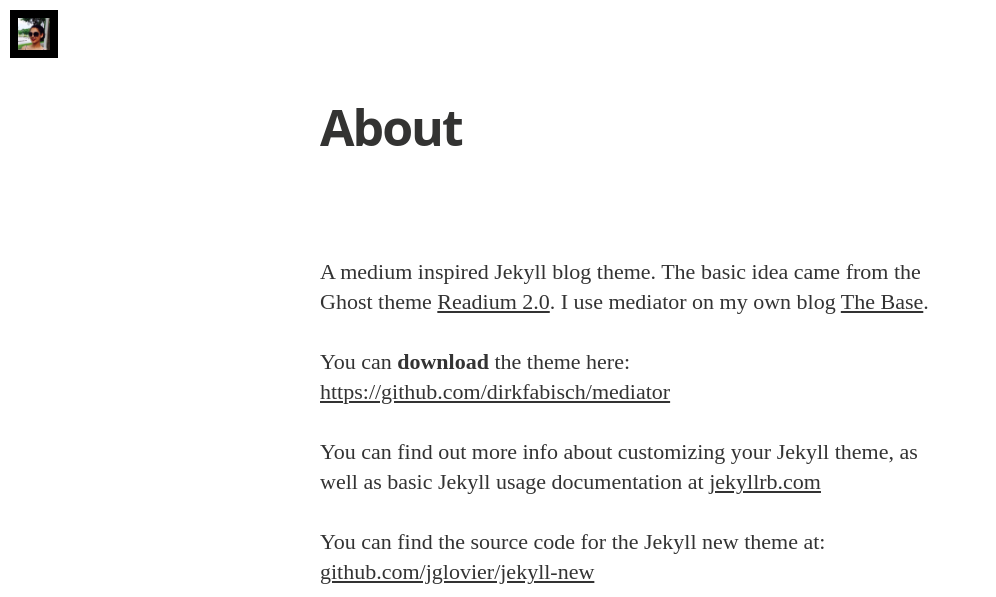
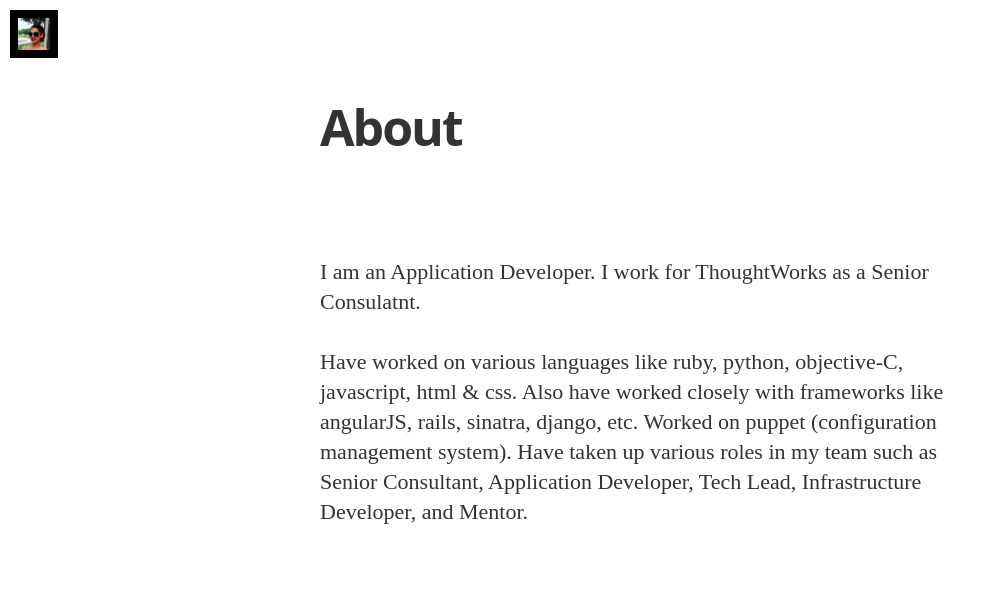
Before and after one commit to singhgarima/garimasingh.github.io, a Jekyll site: the page built from about.md, in a window 1280 px wide, cut to the strip 0-597 px from the top of the page. Shown: the whole strip, without its empty margins (0-996 px from the left). Built offline with Jekyll 4.4.1, drawn with Linux system fonts in a browser that asks for light colours; nearby versions of some CDN libraries; some web fonts are replaced; Markdown is read by kramdown in place of the engine named in the settings; some of the changed text lies outside the part shown.

Commit message:
Adding about section

```diff
--- a/about.md
+++ b/about.md
@@ -3,15 +3,9 @@
 title: About
 permalink: /about/
 ---
+I am an Application Developer. I work for ThoughtWorks as a Senior Consulatnt.
 
-A medium inspired Jekyll blog theme. The basic idea came from the Ghost theme
-[Readium 2.0](http://www.svenread.com/readium-ghost-theme/). I use mediator on my own blog [The Base](blog.base68.com).
-
-You can **download** the theme here:
-[https://github.com/dirkfabisch/mediator](https://github.com/dirkfabisch/mediator)
-
-You can find out more info about customizing your Jekyll theme, as well as basic Jekyll usage documentation at [jekyllrb.com](http://jekyllrb.com/)
-
-You can find the source code for the Jekyll new theme at: [github.com/jglovier/jekyll-new](https://github.com/jglovier/jekyll-new)
-
-You can find the source code for Jekyll at [github.com/jekyll/jekyll](https://github.com/jekyll/jekyll)
+Have worked on various languages like ruby, python, objective-C, javascript, html & css.
+Also have worked closely with frameworks like angularJS, rails, sinatra, django, etc.
+Worked on puppet (configuration management system).
+Have taken up various roles in my team such as Senior Consultant, Application Developer, Tech Lead, Infrastructure Developer, and Mentor.
--- a/css/main.sass
+++ b/css/main.sass
@@ -299,7 +299,7 @@
         &:hover
           color: rgba(255,255,255,1)
     .fa-angle-down
-      font-size: 32px
+      font-size: 100px
       margin: 64px auto 0
       color: rgba(255,255,255,0.75)
       &:hover
```
